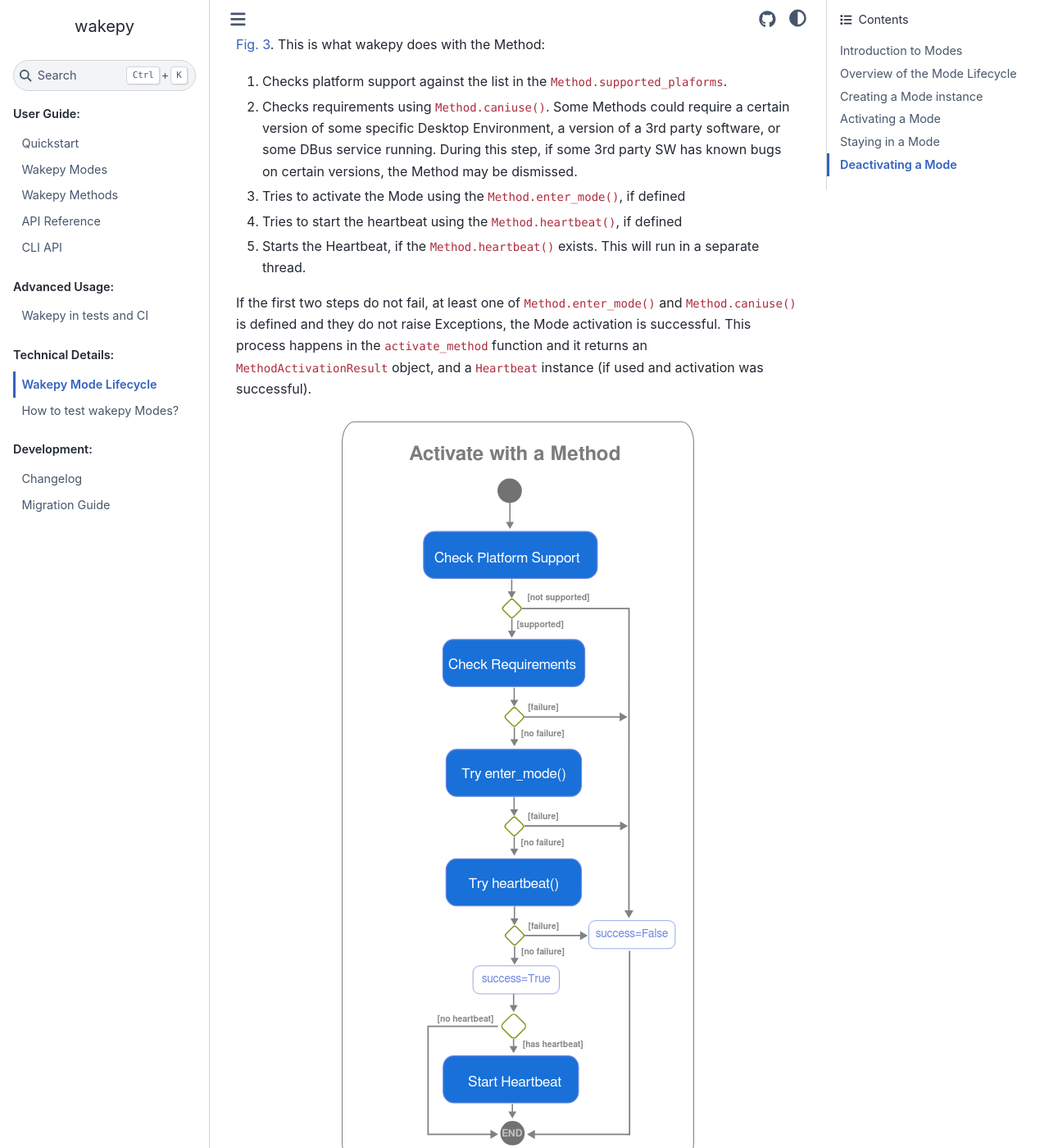
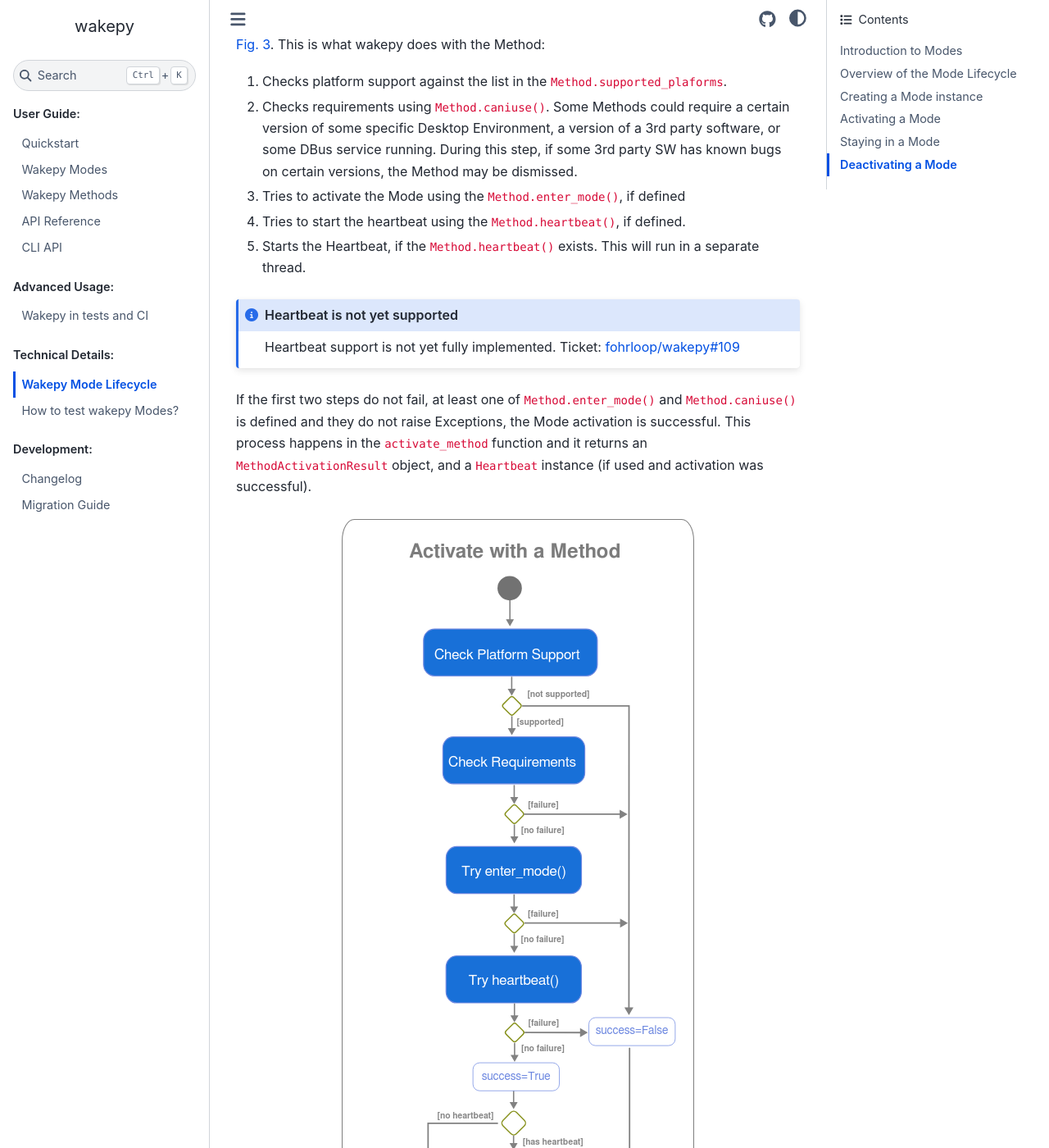
Before and after one commit to fohrloop/wakepy, a Sphinx documentation site: the page built from docs/source/wakepy-mode-lifecycle.md, in a window 1280 px wide and 1400 px high, scrolled down 4719 px. Shown: the whole window at 82% size. Built offline with Sphinx 7.4.7 and the Sphinx Book theme 1.1.4, drawn with Linux system fonts in a browser that asks for light colours; the version number could not be read and is left out.

Commit message:
Docs update: Mention Heartbeat not yet implemented (#272)
* Mention that Heartbeat methods are not yet fully implemented
* Small cosmetic touches

````diff
--- a/docs/source/_static/wakepy-docs.css
+++ b/docs/source/_static/wakepy-docs.css
@@ -6,13 +6,13 @@
     /* the contents directive */
     --wakepy-color-contents-bg: #f9f9fb;
     --wakepy-color-contents-border: #eff0f0;
-    --wakepy-color-inline-code: #ac2c3d;
+    --wakepy-color-inline-code: #d70936;
     --wakepy-color-code-block-bg: #fcfcfd;
     --wakepy-color-code-block-border: #d1d5da;
     /* Regular links color */
-    --pst-color-link: #3362bf;
+    --pst-color-link: #0250e3;
     /* Navigation links color */
-    --pst-color-primary: #3362bf;
+    --pst-color-primary: #0250e3;
 }
 
 
--- a/docs/source/wakepy-mode-lifecycle.md
+++ b/docs/source/wakepy-mode-lifecycle.md
@@ -132,8 +132,14 @@
 1. Checks platform support against the list in the `Method.supported_plaforms`.
 2. Checks requirements using `Method.caniuse()`. Some Methods could require a certain version of some specific Desktop Environment, a version of a 3rd party software, or some DBus service running. During this step, if some 3rd party SW has known bugs on certain versions, the Method may be dismissed.
 3. Tries to activate the Mode using the `Method.enter_mode()`, if defined
-4. Tries to start the heartbeat using the `Method.heartbeat()`, if defined
+4. Tries to start the heartbeat using the `Method.heartbeat()`, if defined.
 5. Starts the Heartbeat, if the `Method.heartbeat()` exists. This will run in a separate thread.
+
+```{admonition} Heartbeat is not yet supported
+:class: note
+
+Heartbeat support is not yet fully implemented. Ticket: [fohrloop/wakepy#109](https://github.com/fohrloop/wakepy/issues/109)
+```
 
 If the first two steps do not fail, at least one of `Method.enter_mode()` and `Method.caniuse()` is defined and they do not raise Exceptions, the Mode activation is successful. This process happens in the `activate_method` function and it returns an `MethodActivationResult` object, and a `Heartbeat` instance (if used and activation was successful).
 :::{figure-md} fig-activate-with-a-method
````
Also changed, not shown: docs/source/test-manually.md (+4 -2 lines), 4 other files.
